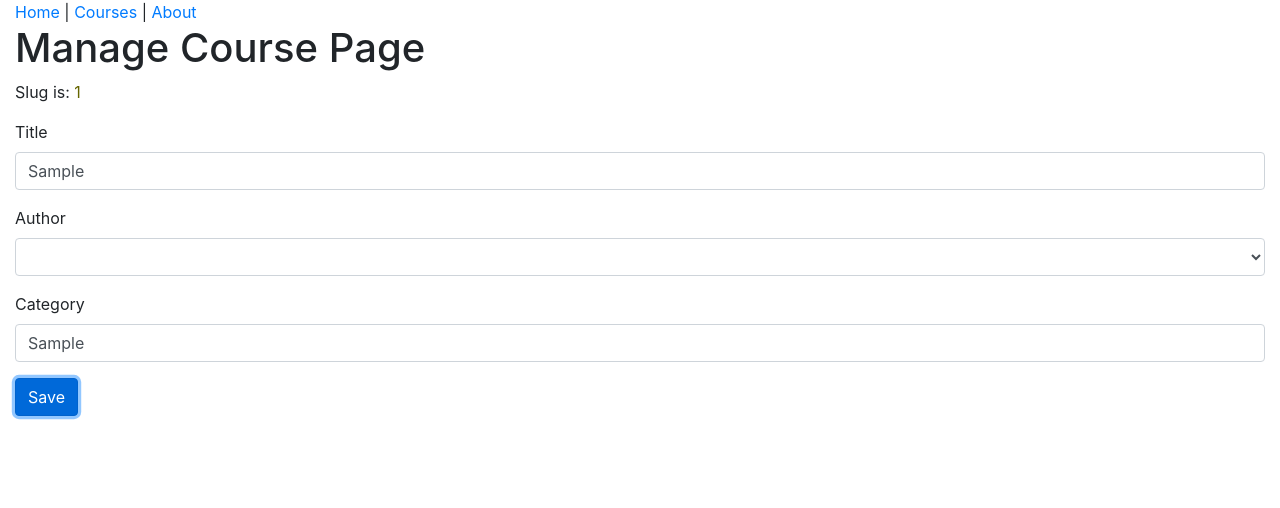
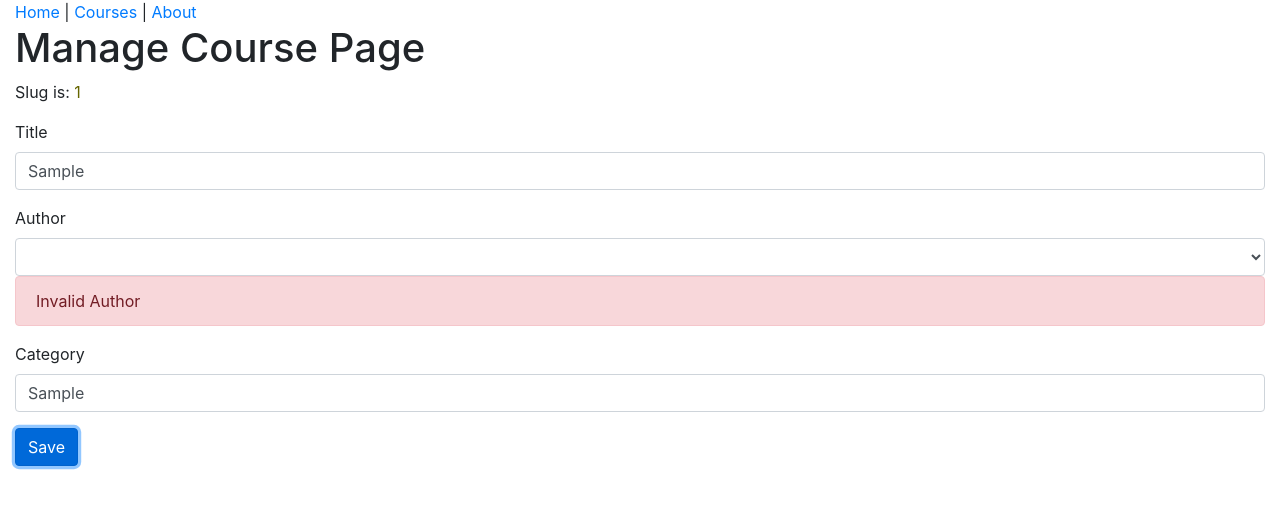
Before and after one commit to nitin1259/project-mgmt-react-app, a React (Create React App) app: page /course/1 in a window 1280 px wide. Both pictures are taken after typing "Sample", "Sample" into the empty fields and a click on the input "Save". Shown: the top 508 px of the page. Built offline with nearby package versions, Linux system fonts and the light colour scheme; no server answers.

Commit message:
client side validation of form for submit

```diff
--- a/src/components/CourseForm.js
+++ b/src/components/CourseForm.js
@@ -10,6 +10,7 @@ function CourseForm(props) {
         name="title"
         value={props.course.title}
         onChange={props.onChange}
+        error={props.errors.title}
       />
 
       <div className="form-group">
@@ -27,6 +28,9 @@ function CourseForm(props) {
             <option value="2">Nitin Singh</option>
           </select>
         </div>
+        {props.errors.authorId && (
+          <div className="alert alert-danger">{props.errors.authorId}</div>
+        )}
       </div>
 
       <TextInput
@@ -35,6 +39,7 @@ function CourseForm(props) {
         label="Category"
         className="form-control"
         onChange={props.onChange}
+        error={props.errors.category}
       />
 
       <input type="submit" value="Save" className="btn btn-primary" />
--- a/src/components/ManageCoursePage.js
+++ b/src/components/ManageCoursePage.js
@@ -5,6 +5,7 @@ import * as courseApi from "../api/courseApi";
 import { toast } from "react-toastify";
 
 const ManageCoursePage = (props) => {
+  const [errors, setErrors] = useState({});
   const [course, setCourse] = useState({
     id: null,
     authorId: "",
@@ -27,12 +28,24 @@ const ManageCoursePage = (props) => {
 
   function handleSubmit(event) {
     event.preventDefault();
+    if (!isValidForm()) return;
     courseApi.saveCourse(course).then(() => {
       props.history.push("/courses");
       toast.success("Saved Successfully");
     });
   }
 
+  function isValidForm() {
+    const _errors = {};
+    if (!course.title) _errors.title = "Invalid Title";
+    if (!course.authorId) _errors.authorId = "Invalid Author";
+    if (!course.category) _errors.category = "Invalid Category";
+
+    setErrors(_errors);
+
+    // Form is valid if the errors object has no properties
+    return Object.keys(_errors).length === 0;
+  }
   // debugger;
   return (
     <>
@@ -49,6 +62,7 @@ const ManageCoursePage = (props) => {
         course={course}
         onChange={handleChange}
         onSubmit={handleSubmit}
+        errors={errors}
       />
     </>
   );
--- a/tools/db.json
+++ b/tools/db.json
@@ -77,6 +77,14 @@
       "category": "Frontend",
       "createdAt": 1586642045957,
       "slug": "html5-css3"
+    },
+    {
+      "id": 12,
+      "authorId": 2,
+      "title": "Oracle Certified Java Programmer",
+      "category": "Java",
+      "createdAt": 1586643148203,
+      "slug": "oracle-certified-java-programmer"
     }
   ],
   "authors": [
```
